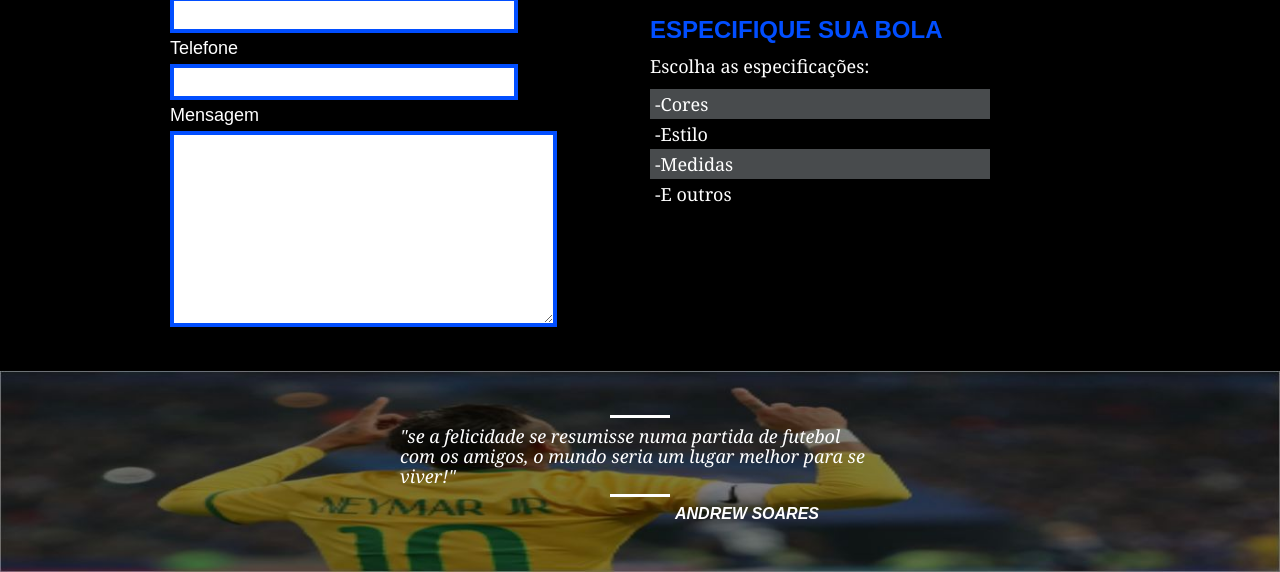
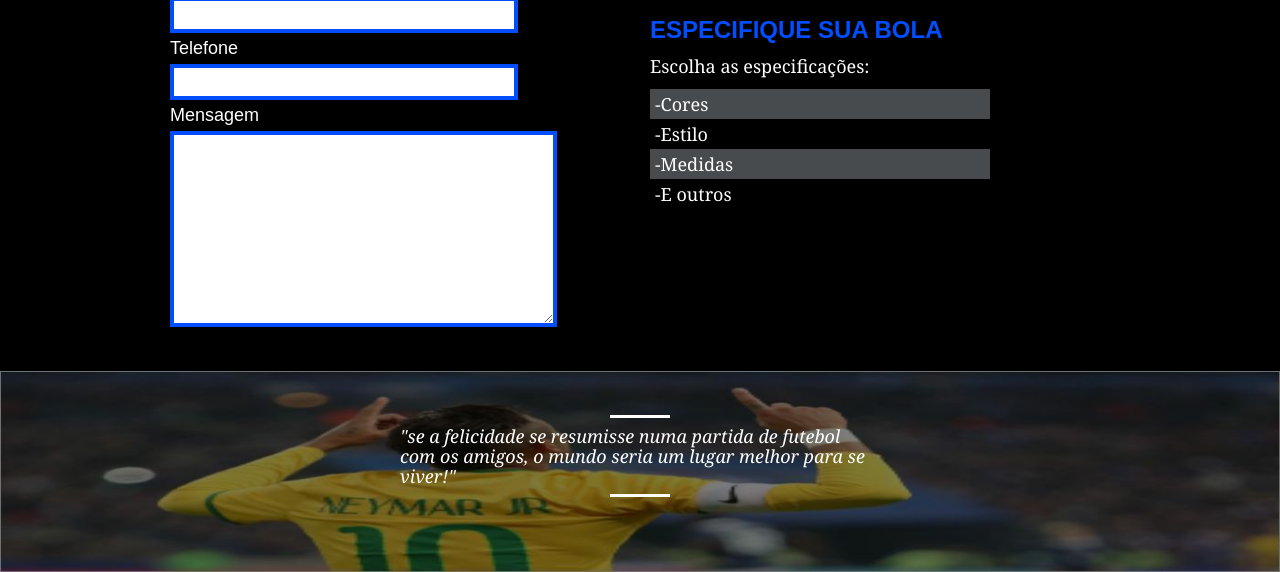
Before and after one commit to Andrewsoares15/Treinando-front-end, a plain HTML site: page index.html in a window 1280 px wide. Shown: the part 2605-3177 px from the top of the page. Drawn offline with Linux system fonts and the light colour scheme.

Commit message:
subindo arquivo

```diff
--- a/index.html
+++ b/index.html
@@ -125,7 +125,6 @@
         <img src="imagens/bg-footer.jpg" alt="footer">
         <blockquote>
             <p>"Se a felicidade se resumisse numa partida de futebol com os amigos, o mundo seria um lugar melhor para se viver!"</p>
-            <cite>Andrew Soares</cite>
         </blockquote>
     </div>
     <section class="footer">
```
